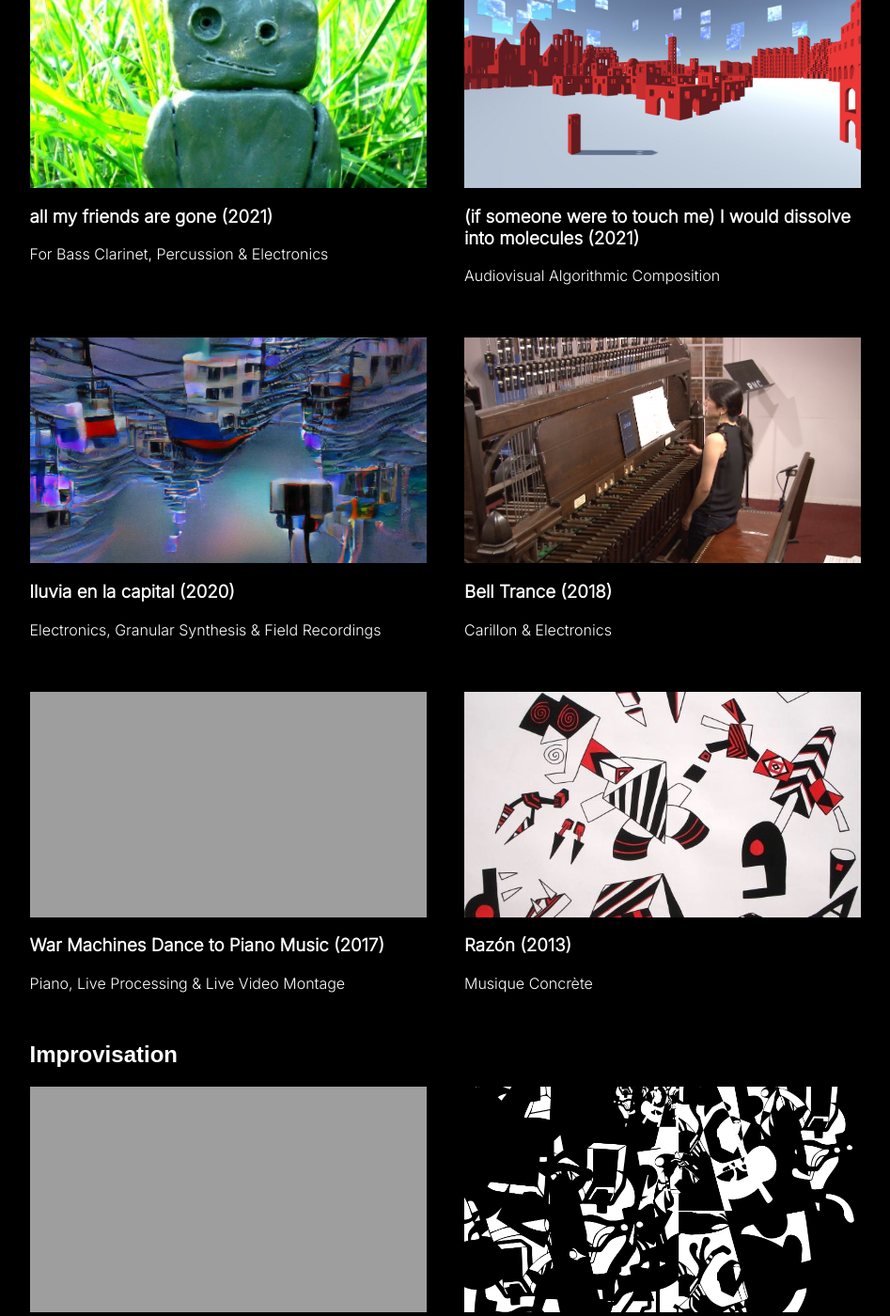
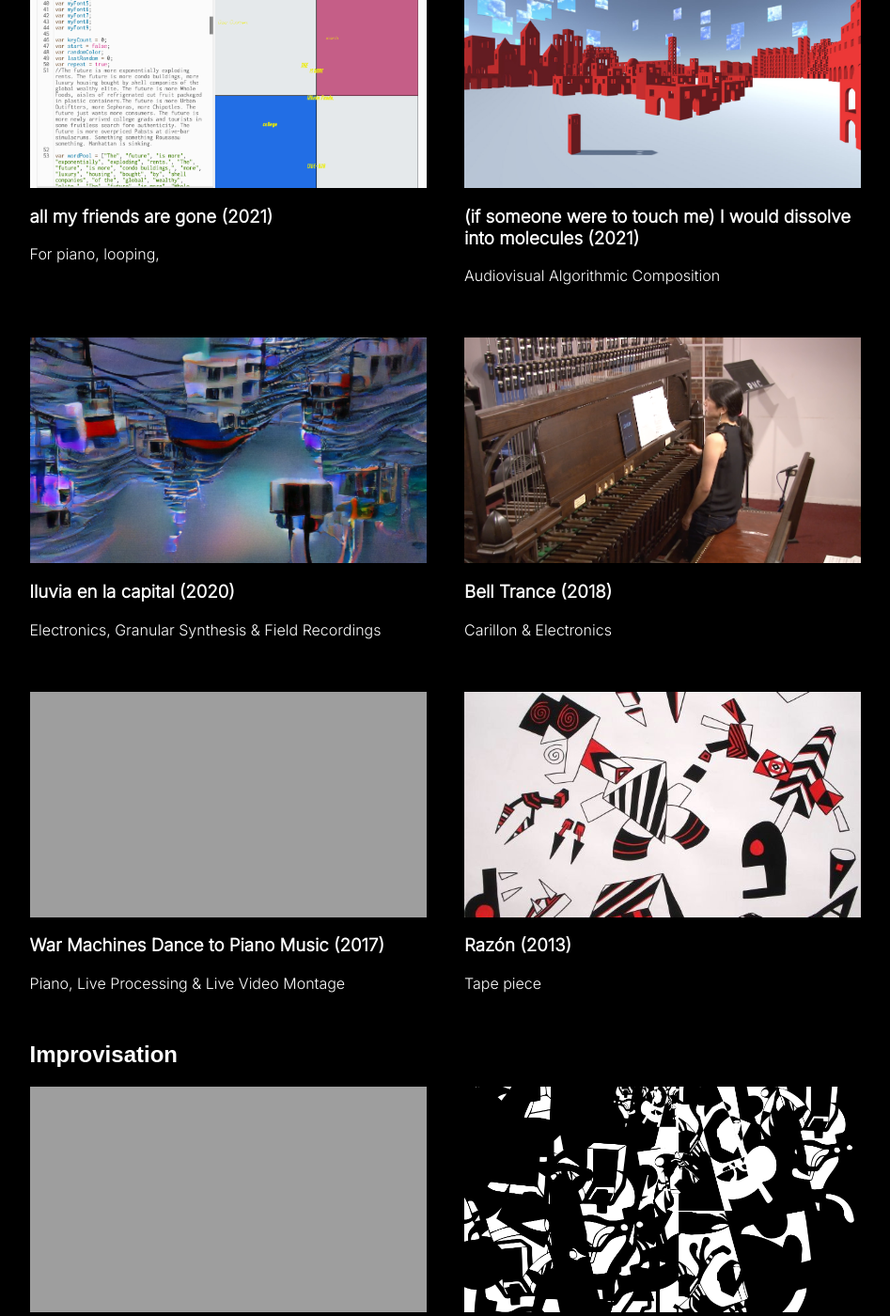
Before and after one commit to matvilap/matvilap.github.io, a Jekyll site: the page built from music.md, in a window 1280 px wide and 1400 px high, scrolled down 1397 px. Shown: the whole window at 94% size, without its empty margins (166-1113 px from the left). Built offline with Jekyll 4.4.1, drawn with Linux system fonts in a browser that asks for light colours; some web fonts are replaced.

Commit message:
update images on new pieces

```diff
--- a/_works/all-my-fr.md
+++ b/_works/all-my-fr.md
@@ -1,8 +1,8 @@
 ---
 title: all my friends are gone
-subtitle: For Bass Clarinet, Percussion & Electronics
+subtitle: For piano, looping,
 category: piece
-thumb: /images/mylilfriend3.jpg
+thumb: /images/all-my-friends.png
 date: 2021-04-01
 ---
 
```
Also changed, not shown: _works/razón.md (+1 -1 lines), images/all-my-friends.png (added).
